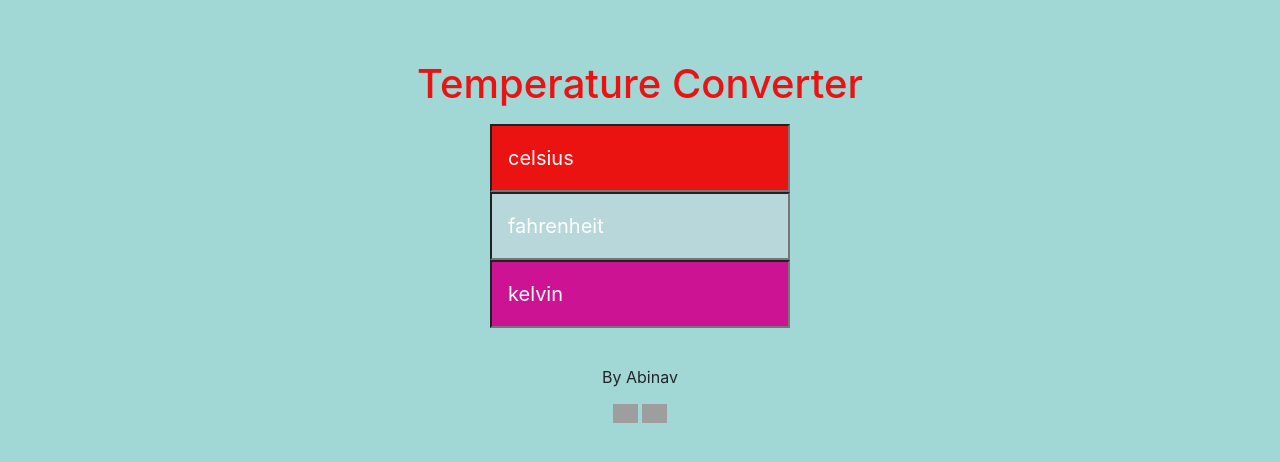
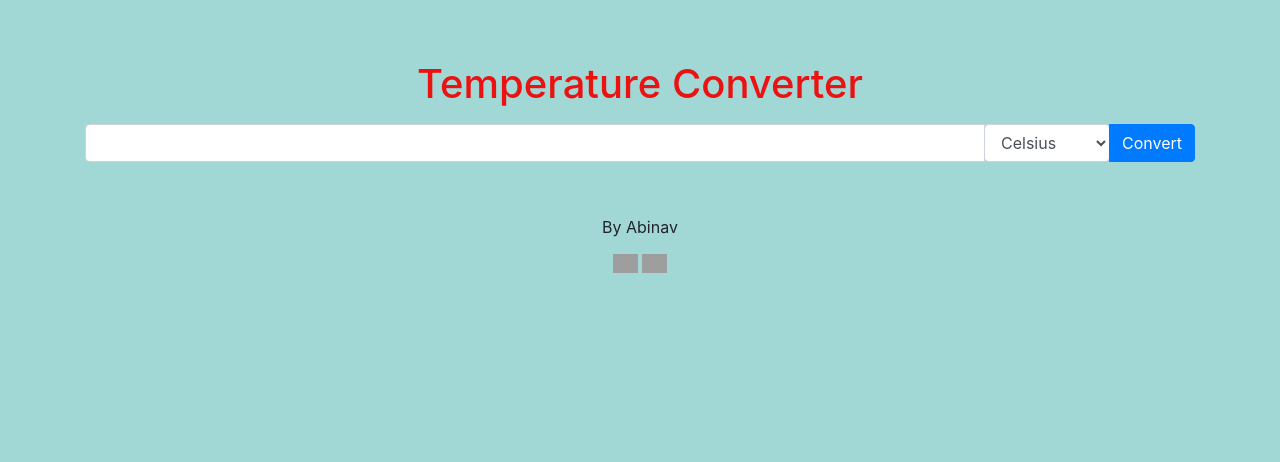
Before and after one commit to Abinav115/OIBSIP2, a plain HTML site: page temperature convertor website/index.html in a window 1280 px wide. Drawn offline with nearby package versions, Linux system fonts and the light colour scheme; grey boxes are pictures that could not be loaded.

Commit message:
index.html

```diff
--- a/temperature convertor website/index.html
+++ b/temperature convertor website/index.html
@@ -4,45 +4,36 @@
   <meta charset="UTF-8">
   <meta name="viewport" content="width=device-width, initial-scale=1.0">
   <meta http-equiv="X-UA-Compatible" content="ie=edge">
-
   <link rel="stylesheet" href="https://maxcdn.bootstrapcdn.com/bootstrap/4.5.2/css/bootstrap.min.css">
   <link rel="stylesheet" href="style.css">
-
   <title>Temperature Converter</title>
-
 </head>
 <body>
-
   <div class="container">
-
     <h1>Temperature Converter</h1>
-
-        <div id="celsius">
-          <input type="number" class="Temperature" id="input-celsius" placeholder="celsius">
-
+    <div class="input-group mb-3">
+      <input type="number" class="form-control" id="temperature-input" placeholder="Enter temperature">
+      <div class="input-group-append">
+        <select class="form-control" id="unit-select">
+          <option value="celsius">Celsius</option>
+          <option value="fahrenheit">Fahrenheit</option>
+          <option value="kelvin">Kelvin</option>
+        </select>
       </div>
-
-        <div id="fahrenheit">
-          <input type="number" class="Temperature" id="input-fahrenheit" placeholder="fahrenheit">
-
+      <div class="input-group-append">
+        <button class="btn btn-primary" id="convert-button">Convert</button>
       </div>
-
-        <div id="kelvin">
-          <input type="number" class="Temperature" id="input-kelvin" placeholder="kelvin">
     </div>
-
-
+    <div id="result" class="alert alert-success" role="alert" style="display: none;"></div>
 
   </div>
   <footer>
     <p>By Abinav</p>
-          <p><a href="https://github.com/Abinav115" target="_blank"><img class="icons" src="https://res.cloudinary.com/itsellej/image/upload/v1533400136/rock-paper-scissors/github-icon.png" alt="Github icon"></a>
-            <a href="https://www.linkedin.com/in/abinav-sivakumar-9bb5b824b" target="_blank"><img class="icons" src="https://pbs.twimg.com/profile_images/1661161645857710081/6WtDIesg_400x400.png" alt="Linkedin icon"></a></p>
-
+    <p>
+      <a href="https://github.com/Abinav115" target="_blank"><img class="icons" src="https://pbs.twimg.com/profile_images/1372304699601285121/5yBS6_3F_400x400.jpg" alt="Github icon"></a>
+      <a href="https://www.linkedin.com/in/abinav-sivakumar-9bb5b824b" target="_blank"><img class="icons" src="https://pbs.twimg.com/profile_images/1661161645857710081/6WtDIesg_400x400.png" alt="Linkedin icon"></a>
+    </p>
   </footer>
-
-  </div>
-
   <script src="main.js" charset="utf-8"></script>
 </body>
 </html>
```
Lines whose indentation alone changed are shown as unchanged.
